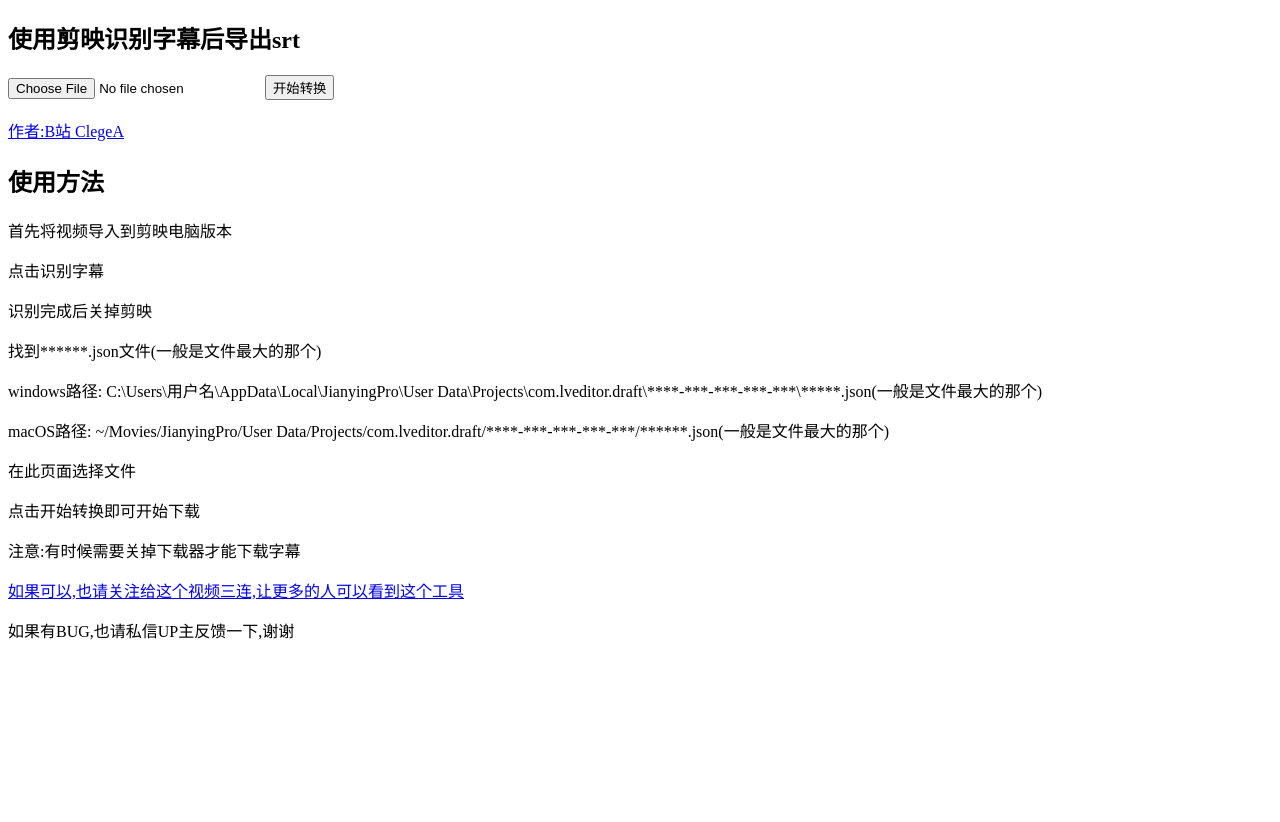
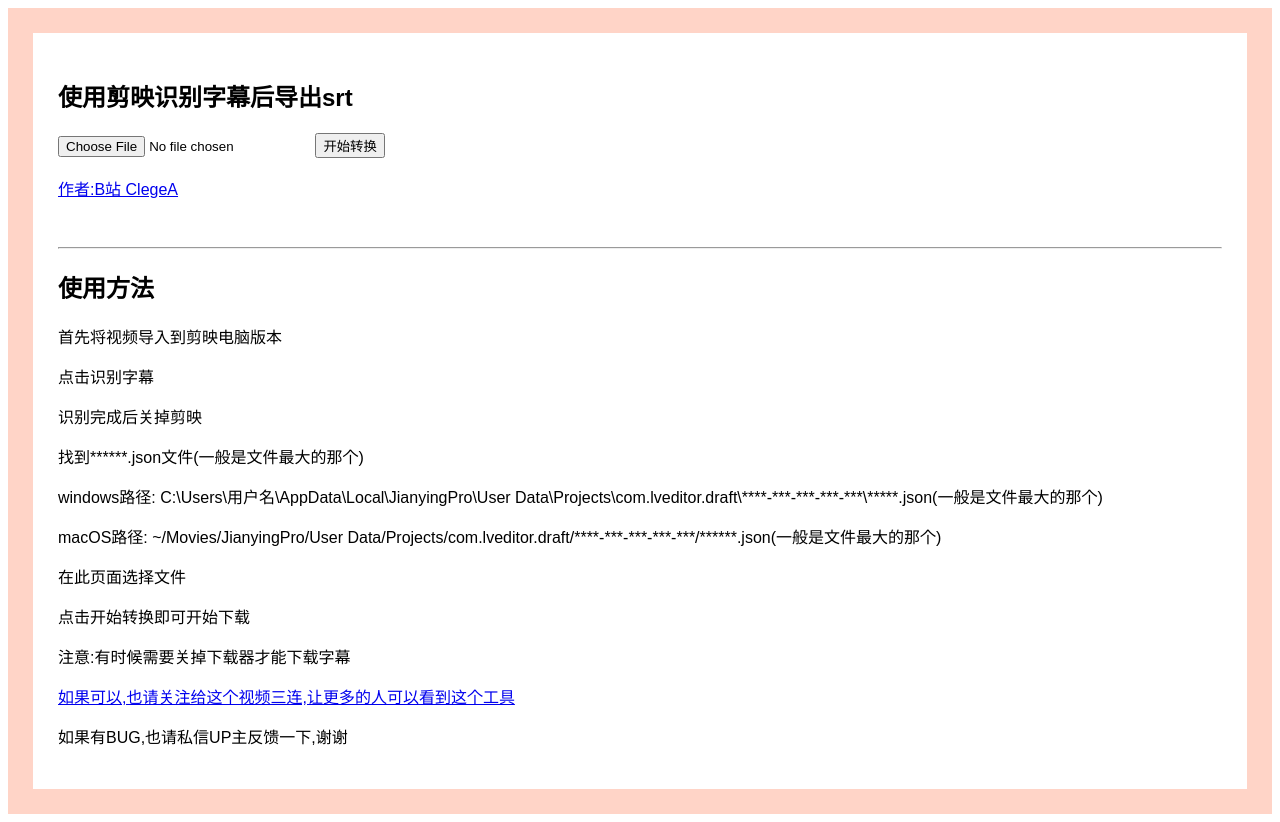
Before and after one commit to jiang123574/json2srt, a Django app: page / in a window 1280 px wide. Before the commit the page ends 640 px from the top, so only its background shows below. Run offline with Django 3.2, Linux system fonts and the light colour scheme; some web fonts are replaced.

Commit message:
前端美化

```diff
--- a/templates/index.html
+++ b/templates/index.html
@@ -7,11 +7,27 @@
     <meta name="viewport" content="width=device-width, initial-scale=1.0">
     <link REL="SHORTCUT ICON" HREF="{% static "imge/favicon.ico" %}">
     <title>剪映json转换为srt字幕</title>
+    <link rel="preconnect" href="https://fonts.lug.ustc.edu.cn">
+    <link rel="preconnect" href="https://fonts.lug.ustc.edu.cn" crossorigin>
+    <link href="https://fonts.lug.ustc.edu.cn/css2?family=Noto+Sans+SC:wght@100;400&display=swap" rel="stylesheet">
 {#    <link rel="stylesheet" href="{% static 'css/bootstrap.css' %}">#}
+    <style>
+
+        body {
+            {#background-color: #eeeeee;#}
+            {#width: 500px;#}
+            font-family: 'Noto Sans SC', sans-serif;
+            border: 25px solid #ffd4c7;
+            {#border-color: #efec8f;#}
+            padding: 25px;
+            {#margin: 25px;#}
+            }
+    </style>
 </head>
 
 <body>
 <h2>使用剪映识别字幕后导出srt</h2>
+
 <form enctype="multipart/form-data" action="/upload/" method="post">
     <input type="file" name="json2srt"/>
     <input type="submit" value="开始转换"/>
@@ -19,7 +35,10 @@
 <br>
 <a href="https://space.bilibili.com/903059" >作者:B站 ClegeA</a>
 <h1></h1>
+<br />
+<hr />
 <h2>使用方法</h2>
+
 <p>首先将视频导入到剪映电脑版本</p>
 <p>点击识别字幕</p>
 <p>识别完成后关掉剪映</p>
```
